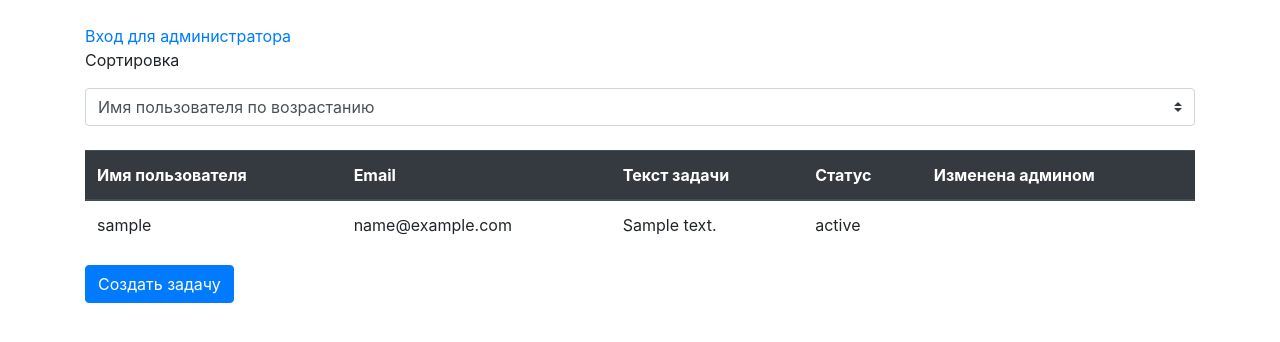
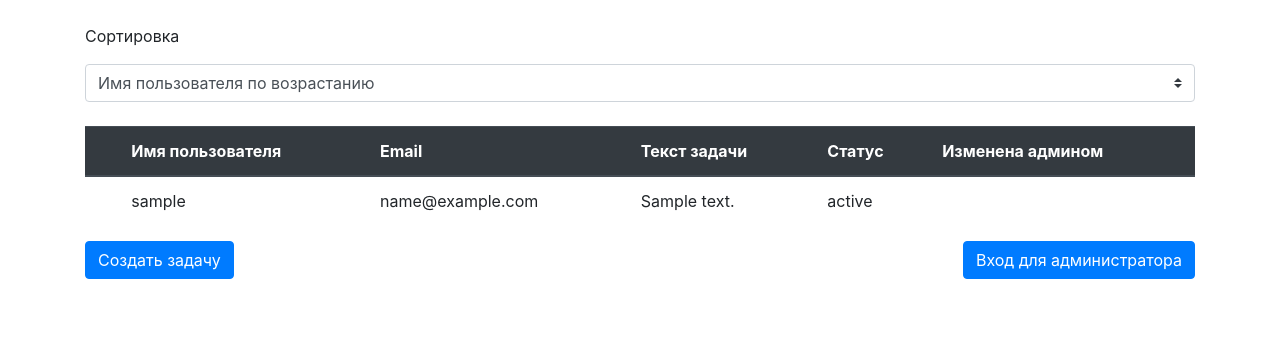
Before and after one commit to MCL8/task-app, a PHP site: template app/views/site/index.php in a window 1280 px wide. Shown: the top 342 px of the page. Run offline with PHP 8.4, Linux system fonts and the light colour scheme; the template is opened without the code that fills it: most values are stand-ins (such as "Sample title", 1, 10 or a date in 2020); data that the repository does not hold is empty; some libraries are stand-ins or nearby versions.

Commit message:
admin button format

```diff
--- a/app/views/site/index.php
+++ b/app/views/site/index.php
@@ -13,12 +13,6 @@
             </div>
         <?php endif; ?>
 
-        <?php if ($admin): ?>
-            <a href="/user/logout">Выйти из профиля админа</a>
-        <?php else: ?>
-            <a href="/user/login">Вход для администратора</a>
-        <?php endif; ?>
-
         <p>Сортировка</p>
         <select id="sort" class="custom-select" onchange="sort(this)">
             <option value="user_name">Имя пользователя по возрастанию</option>
@@ -32,6 +26,7 @@
         <table class="table">
             <thead class="thead-dark">
                 <tr>
+                    <th scope="col"></th>
                     <th scope="col">Имя пользователя</th>
                     <th scope="col">Email</th>
                     <th scope="col">Текст задачи</th>
@@ -45,6 +40,7 @@
             <tbody>
                 <?php foreach ($taskList as $task): ?>
                     <tr>
+                        <td><?=$task['status'] == 'Выполнена' ? '&#10004;' : ''?></td>
                         <td><?=$task['user_name']?></td>
                         <td><?=$task['email']?></td>
                         <td><?=$task['text']?></td>
@@ -62,8 +58,14 @@
             <?=$pagination?>
         <?php endif; ?>
 
-        <a href="/task/create" class="btn btn-primary">Создать задачу</a>
-
+        <div class="d-flex justify-content-between">
+            <a href="/task/create" class="btn btn-primary">Создать задачу</a>
+            <?php if ($admin): ?>
+                <a href="/user/logout" class="btn btn-primary">Выйти из профиля админа</a>
+            <?php else: ?>
+                <a href="/user/login" class="btn btn-primary">Вход для администратора</a>
+            <?php endif; ?>
+        </div>
     </div>
     <script src="/js/app.js"></script>
 </body>
```
